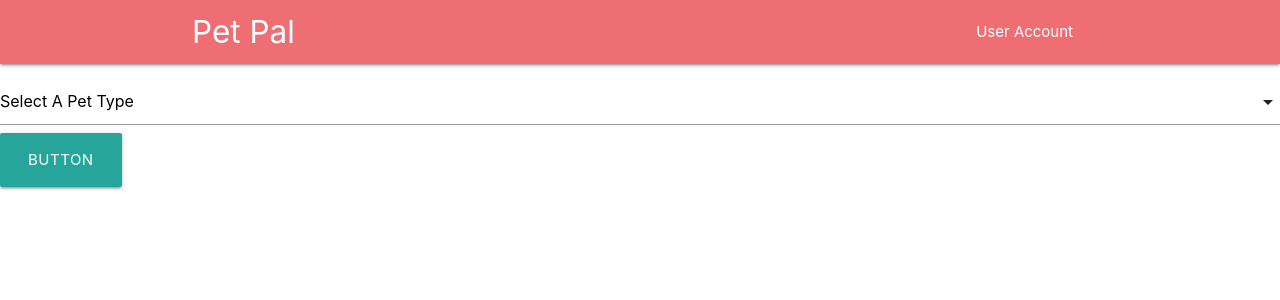
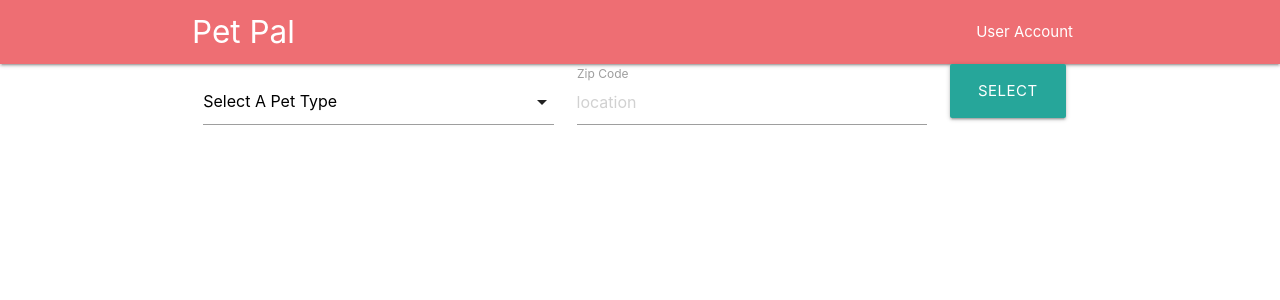
Before and after one commit to babco1kr/PetPals, a Node project: template views/search.handlebars in a window 1280 px wide. Shown: the top 300 px of the page. Run offline with Node 20 templates, Linux system fonts and the light colour scheme; the template is opened without the code that fills it, so the values that code supplies are empty; some libraries are stand-ins or nearby versions.

Commit message:
styled a little bit of the search.handlebars page

```diff
--- a/public/js/pet.js
+++ b/public/js/pet.js
@@ -7,13 +7,14 @@ $(document).ready(function() {
       .find(":selected")
       .val();
     console.log(pet);
-    $.ajax("/search/" + pet, {
-      type: "GET"
-    }).then(function() {
-      console.log("petviews");
-      // Reload the page to get the updated list
-      location.reload();
-    });
+    window.location.href = "/search/" + pet;
+  //   $.ajax("/search/" + pet, {
+  //     type: "GET"
+  //   }).then(function() {
+  //     console.log("petviews");
+  //     // Reload the page to get the updated list
+  //     location.reload();
+  //   });
   });
 
   $("#users-account").on("click", function(event) {
--- a/public/styles/styles.css
+++ b/public/styles/styles.css
@@ -1,3 +1,8 @@
 .list-group-item {
   line-height: 2.5;
 }
+/* search.handlebars */
+.petimage {
+  max-width: 20%;
+  max-height: 30%;
+}
--- a/views/search.handlebars
+++ b/views/search.handlebars
@@ -1,23 +1,34 @@
-
-  <div id="animal" class="input-field col s12">
+<div class="container">
+  <div class="row">
+    <div class = "col s5">
+    <div id="animal" class="input-field">
     <select id = "animalType">
       <option value="" disabled selected>Select A Pet Type</option>
       <option value="dog">Dog</option>
       <option value="cat">Cat</option>
       <option value="bird">Bird</option>
     </select>
-    <a id= "selectpetbtn"class="waves-effect waves-light btn-large">Button</a>
-
+    </div>
+    </div>
+    <div class = "col s5">
+    <div class="input-field">
+          <input placeholder="location" id="zipCodeSearch" type="text" class="validate">
+          <label for="ZipCode">Zip Code</label>
+        </div>
   </div>
-
+  <div class = "col s2">
+    <a id= "selectpetbtn"class="waves-effect waves-light btn-large">Select</a>
+</div>
+  </div>
 <div>
   {{#each pets}}
 
      <h2> {{this.petName}} </h2>
-     <div><img src = "{{this.pictureLink}}"></div>
+     <div><img class="petimage" src = "{{this.pictureLink}}"></div>
      <p>{{this.locaton}}</p>
      <p>{{this.price}}</p>
 
      <button type="submit" data-id="{{this.id}}" id="select" class="btn btn-light">Select this Pet</button>
   {{/each}}
 </div>
+</div>
```
